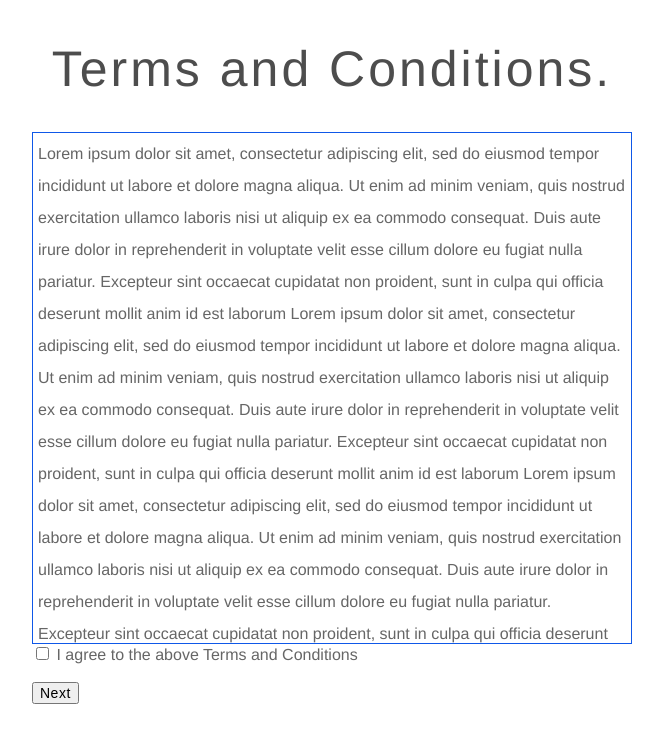
After one commit to ZarinStar/Sealion-WireFrameDemo, a PHP site: page /termAndConditions.html in a window 1280 px wide. The commit adds this page. Shown: the top 743 px of the page, without its empty margins (308-971 px from the left). Run offline with PHP 8.4, Linux system fonts and the light colour scheme.

Commit message:
Adding terms and conditions file

```diff
--- a/stylesheet.css
+++ b/stylesheet.css
@@ -66,6 +66,19 @@ img {
 .center {
     margin: auto;
     width: 50%;
+}
+
+.border{
     border: 1px solid #0F58E8;
     padding: 10px;
 }
+
+.scrollBox
+{
+   width:  auto;
+   height: 500px;
+   line-height: 2em;
+   overflow: scroll;
+   overflow-x: hidden;
+   padding: 5px;
+}
--- /dev/null
+++ b/termAndConditions.html
@@ -0,0 +1,28 @@
+<!DOCTYPE html>
+<html>
+
+<HEAD>
+	<title>Home</title>
+	<link type="text/css" rel="stylesheet" href="stylesheet.css"/>
+</HEAD>
+
+<body>
+	<h1 style="text-align: center;">Terms and Conditions. </b></h1>
+
+	<div class="center">
+        <div class ="scrollBox border">
+           Lorem ipsum dolor sit amet, consectetur adipiscing elit, sed do eiusmod tempor incididunt ut labore et dolore magna aliqua. Ut enim ad minim veniam, quis nostrud exercitation ullamco laboris nisi ut aliquip ex ea commodo consequat. Duis aute irure dolor in reprehenderit in voluptate velit esse cillum dolore eu fugiat nulla pariatur. Excepteur sint occaecat cupidatat non proident, sunt in culpa qui officia deserunt mollit anim id est laborum
+           Lorem ipsum dolor sit amet, consectetur adipiscing elit, sed do eiusmod tempor incididunt ut labore et dolore magna aliqua. Ut enim ad minim veniam, quis nostrud exercitation ullamco laboris nisi ut aliquip ex ea commodo consequat. Duis aute irure dolor in reprehenderit in voluptate velit esse cillum dolore eu fugiat nulla pariatur. Excepteur sint occaecat cupidatat non proident, sunt in culpa qui officia deserunt mollit anim id est laborum
+           Lorem ipsum dolor sit amet, consectetur adipiscing elit, sed do eiusmod tempor incididunt ut labore et dolore magna aliqua. Ut enim ad minim veniam, quis nostrud exercitation ullamco laboris nisi ut aliquip ex ea commodo consequat. Duis aute irure dolor in reprehenderit in voluptate velit esse cillum dolore eu fugiat nulla pariatur. Excepteur sint occaecat cupidatat non proident, sunt in culpa qui officia deserunt mollit anim id est laborum
+           Lorem ipsum dolor sit amet, consectetur adipiscing elit, sed do eiusmod tempor incididunt ut labore et dolore magna aliqua. Ut enim ad minim veniam, quis nostrud exercitation ullamco laboris nisi ut aliquip ex ea commodo consequat. Duis aute irure dolor in reprehenderit in voluptate velit esse cillum dolore eu fugiat nulla pariatur. Excepteur sint occaecat cupidatat non proident, sunt in culpa qui officia deserunt mollit anim id est laborum
+           Lorem ipsum dolor sit amet, consectetur adipiscing elit, sed do eiusmod tempor incididunt ut labore et dolore magna aliqua. Ut enim ad minim veniam, quis nostrud exercitation ullamco laboris nisi ut aliquip ex ea commodo consequat. Duis aute irure dolor in reprehenderit in voluptate velit esse cillum dolore eu fugiat nulla pariatur. Excepteur sint occaecat cupidatat non proident, sunt in culpa qui officia deserunt mollit anim id est laborum
+        </div>
+        <input type = "checkbox"> I agree to the above Terms and Conditions </br>
+        </br>
+        <input type = "button" value="Next">
+
+	</div>
+
+</body>
+
+</html>
```
